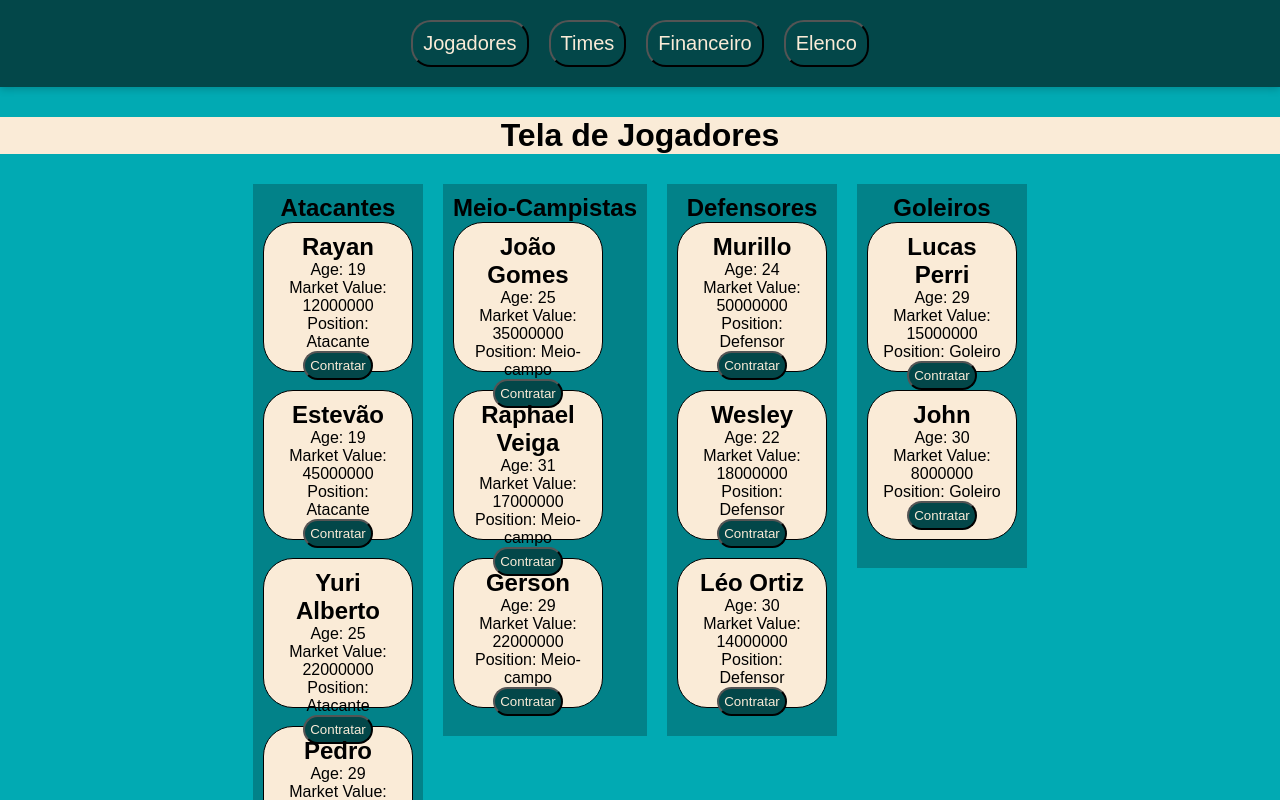
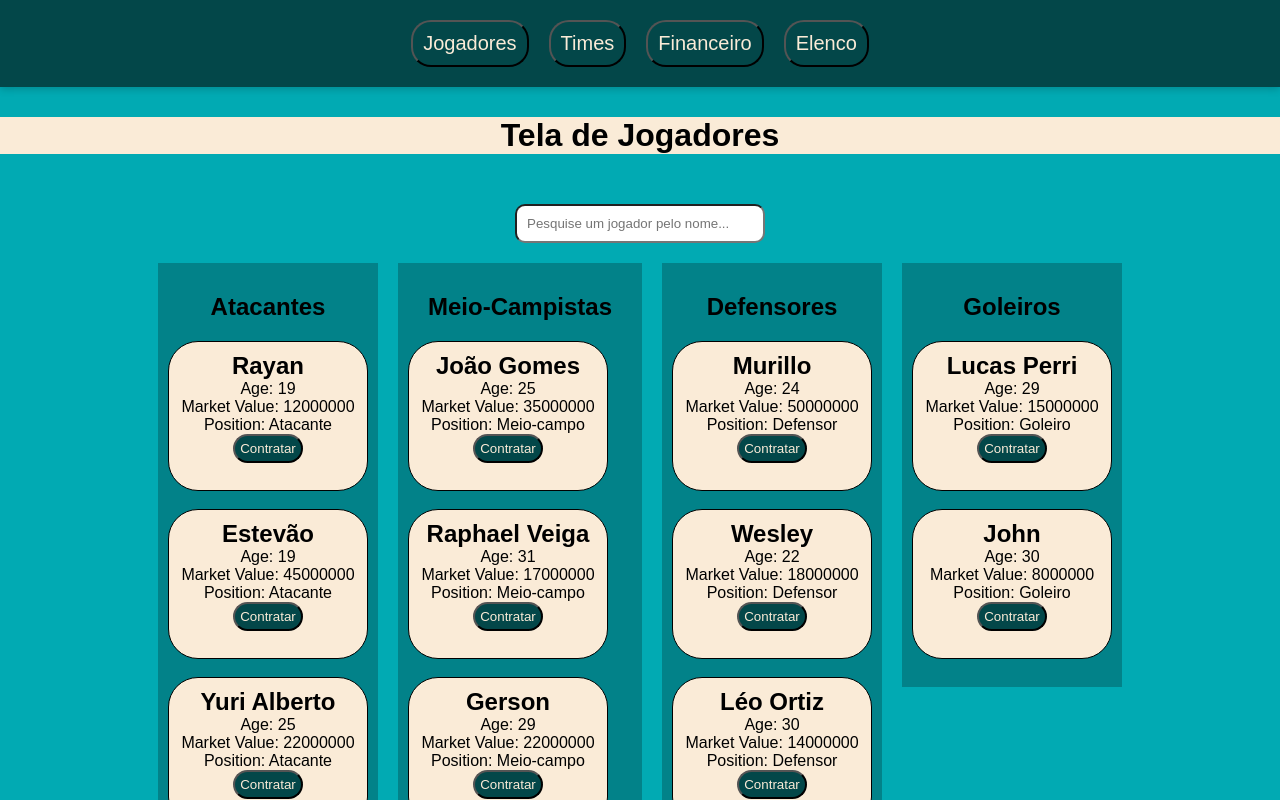
Before and after one commit to SamuelDSP/SportSync, a React (Vite) app in the folder frontend/: page / in a window 1280 px wide. Both pictures are taken after a click on the button "Jogadores". Shown: the top 800 px of the page. Built offline with nearby package versions, Linux system fonts and the light colour scheme.

Commit message:
feat: live search tela mercado

```diff
--- a/frontend/src/App.tsx
+++ b/frontend/src/App.tsx
@@ -70,7 +70,7 @@ export function App() {
       age: 22,
       mktValue: 18000000,
       position: "Meio-campo",
-      status: "reserva",
+      status: "lesionado",
     },
 
     // MERCADO
@@ -191,6 +191,7 @@ export function App() {
         return;
       }
     }
+
     setJogadores((jogadores) =>
       jogadores.map((jogador) =>
         jogador.id === id ? { ...jogador, status: novoStatus } : jogador,
--- a/frontend/src/components/PlayerCard.tsx
+++ b/frontend/src/components/PlayerCard.tsx
@@ -2,6 +2,7 @@ import "../estilos/PlayerCard.css";
 
 import type { Jogador } from "../modelos/Jogador.ts";
 import type { Status } from "../modelos/Jogador.ts";
+import machucadoImg from "../assets/machucado.png";
 
 interface PlayerCardProps {
   jogador: Jogador;
@@ -13,6 +14,7 @@ export function PlayerCard({ jogador, tipo, onAlterar }: PlayerCardProps) {
   return (
     <>
       <div className="player-card">
+        {jogador.status === "lesionado" && (<img className="lesionado" src={machucadoImg} alt="machucado" />)}
         <h2>{jogador.name}</h2>
         {(tipo === 1 || tipo === 4) && <p>Age: {jogador.age}</p>}
         {(tipo === 1 || tipo === 4) && <p>Market Value: {jogador.mktValue}</p>}
--- a/frontend/src/components/PlayerCardColumn.tsx
+++ b/frontend/src/components/PlayerCardColumn.tsx
@@ -18,7 +18,7 @@ export function PlayerCardColumn({
 }: PlayerCardColumnProps) {
   return (
     <div className="player-card-column">
-      <h2>{title}</h2>
+      <h2 id="titulo">{title}</h2>
       {jogadores.map((jogador) => (
         <PlayerCard onAlterar={onAlterar} tipo={tipo} jogador={jogador} />
       ))}
--- a/frontend/src/estilos/Campo.css
+++ b/frontend/src/estilos/Campo.css
@@ -1,6 +1,8 @@
 .campo{
     background-color: greenyellow;
     padding: 20px;
+    width: 900px;
+    height: 750px;
 }
 
 #campo-titulo{
--- a/frontend/src/estilos/PlayerCard.css
+++ b/frontend/src/estilos/PlayerCard.css
@@ -3,7 +3,7 @@
   border-radius: 30px;
   padding: 10px;
   background-color: antiquewhite;
-  width: 150px;
+  width: 200px;
   height: 150px;
   align-items: center;
 }
@@ -11,3 +11,8 @@
 .player-card.selecionado{
   background-color: lightgreen;
 }
+
+.lesionado{
+  width: 20px;
+  height: 20px;
+}
--- a/frontend/src/estilos/PlayerCardColumn.css
+++ b/frontend/src/estilos/PlayerCardColumn.css
@@ -3,3 +3,7 @@
   padding: 10px;
   text-align: center;
 }
+
+#titulo{
+  padding: 20px;
+}
--- a/frontend/src/estilos/tela-inicial.css
+++ b/frontend/src/estilos/tela-inicial.css
@@ -1,6 +1,6 @@
 .tela-inicio {
-  width: 100vw;
-  height: 100vh;
+  width: 100%;
+  height: 100%;
   display: flex;
   justify-content: center;
   align-items: center;
--- a/frontend/src/estilos/tela-jogadores.css
+++ b/frontend/src/estilos/tela-jogadores.css
@@ -14,14 +14,9 @@
 
 }
 
-.amount{
-  text-align: center;
-  background-color: antiquewhite;
-  border: 1px solid black;
+#barrapesquisa{
+  padding: 10px;
+  margin: 20px;
+  width: 250px;
   border-radius: 10px;
-  width: 150px;
-
-  display: flex;
-  align-items: flex-start;
-  justify-content: center;
 }
--- a/frontend/src/modelos/Jogador.ts
+++ b/frontend/src/modelos/Jogador.ts
@@ -1,4 +1,4 @@
-export type Status = "titular" |"mercado" |"reserva"
+export type Status = "titular" |"mercado" |"reserva"| "lesionado"
 
 
 export interface Jogador {
--- a/frontend/src/pages/TelaElenco.tsx
+++ b/frontend/src/pages/TelaElenco.tsx
@@ -6,6 +6,7 @@ import type { Status } from "../modelos/Jogador.ts";
 import { PlayerCardRow } from "../components/PlayerCardRow";
 import { PlayerCardColumn } from "../components/PlayerCardColumn.tsx";
 import "../estilos/Campo.css"
+import { useState } from "react";
 
 interface TelaElencoProps {
   jogadores: Jogador[];
@@ -13,18 +14,21 @@ interface TelaElencoProps {
 }
 
 export function TelaElenco({ jogadores, onAlterar }: TelaElencoProps) {
+
   const titulares = jogadores.filter((j) => j.status === "titular");
   const reservas = jogadores.filter((j) => j.status === "reserva");
 
   const AtacanteTitu = titulares.filter((j) => j.position === "Atacante");
-  const MeiocampoTitu = titulares.filter((j) => j.position === "Defensor");
-  const DefensorTitu = titulares.filter((j) => j.position === "Meio-campo");
+  const DefensorTitu = titulares.filter((j) => j.position === "Defensor");
+  const MeiocampoTitu = titulares.filter((j) => j.position === "Meio-campo");
   const GoleiroTitu = titulares.filter((j) => j.position === "Goleiro");
 
   const Atacante = reservas.filter((j) => j.position === "Atacante");
-  const Meiocampo = reservas.filter((j) => j.position === "Defensor");
-  const Defensor = reservas.filter((j) => j.position === "Meio-campo");
+  const Defensor = reservas.filter((j) => j.position === "Defensor");
+  const Meiocampo = reservas.filter((j) => j.position === "Meio-campo");
   const Goleiro = reservas.filter((j) => j.position === "Goleiro");
+
+
   return (
     <>
       <h1>Tela Elenco</h1>
--- a/frontend/src/pages/TelaInicial.tsx
+++ b/frontend/src/pages/TelaInicial.tsx
@@ -4,6 +4,7 @@ import "../estilos/tela-inicial.css";
 
 export function TelaInicial(){
     return(
+
         <div className="tela-inicio">
             <img src={escudo} alt="logo sportsync" />
         </div>
--- a/frontend/src/pages/TelaJogadores.tsx
+++ b/frontend/src/pages/TelaJogadores.tsx
@@ -6,20 +6,30 @@ import type { Status } from "../modelos/Jogador.ts";
 
 import { PlayerCardColumn } from "../components/PlayerCardColumn.tsx";
 
+import { useState } from "react";
+
 interface TelaJogadoresProps{
   jogadores: Jogador[];
   onAlterar: (id:number , novoStatus: Status)=>void;
 }
 
 export function TelaJogadores({jogadores, onAlterar}: TelaJogadoresProps) {
-  const Atacante=jogadores.filter(j=>(j.position==="Atacante" && j.status==="mercado"));
-  const Defensor=jogadores.filter(j=>(j.position==="Defensor" && j.status==="mercado"));
-  const Meiocampo=jogadores.filter(j=>(j.position==="Meio-campo" && j.status==="mercado"));
-  const Goleiro=jogadores.filter(j=>(j.position==="Goleiro" && j.status==="mercado"));
+
+  const [busca, setBusca] = useState("");
+
+  const jogadoresFiltrados = jogadores.filter((jogador) =>
+    jogador.name.toLowerCase().includes(busca.toLowerCase())
+  );
+
+  const Atacante=jogadoresFiltrados.filter(j=>(j.position==="Atacante" && j.status==="mercado"));
+  const Defensor=jogadoresFiltrados.filter(j=>(j.position==="Defensor" && j.status==="mercado"));
+  const Meiocampo=jogadoresFiltrados.filter(j=>(j.position==="Meio-campo" && j.status==="mercado"));
+  const Goleiro=jogadoresFiltrados.filter(j=>(j.position==="Goleiro" && j.status==="mercado"));
   return (
     <>
       <div className="tela-jogadores">
         <h1>Tela de Jogadores</h1>
+        <input type="text" name="" id="barrapesquisa" placeholder="Pesquise um jogador pelo nome..." value={busca} onChange={(e)=>setBusca(e.target.value)}/>
         <div className="colunas">
           <PlayerCardColumn tipo={4} title="Atacantes" jogadores={Atacante} onAlterar={onAlterar}/>
           <PlayerCardColumn tipo={4} title="Meio-Campistas" jogadores={Meiocampo} onAlterar={onAlterar}/>
```
Also changed, not shown: frontend/src/assets/machucado.png (added).
